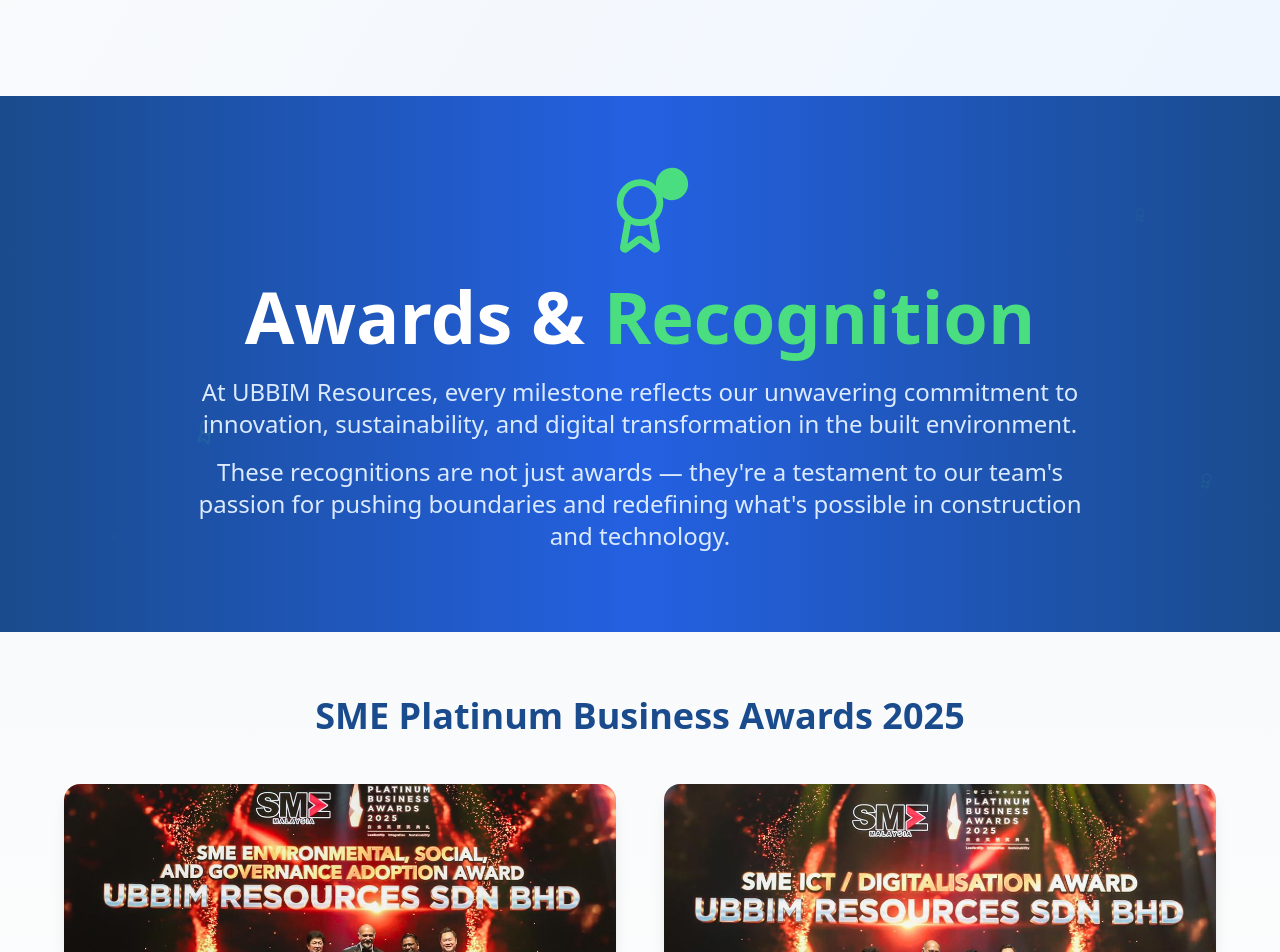
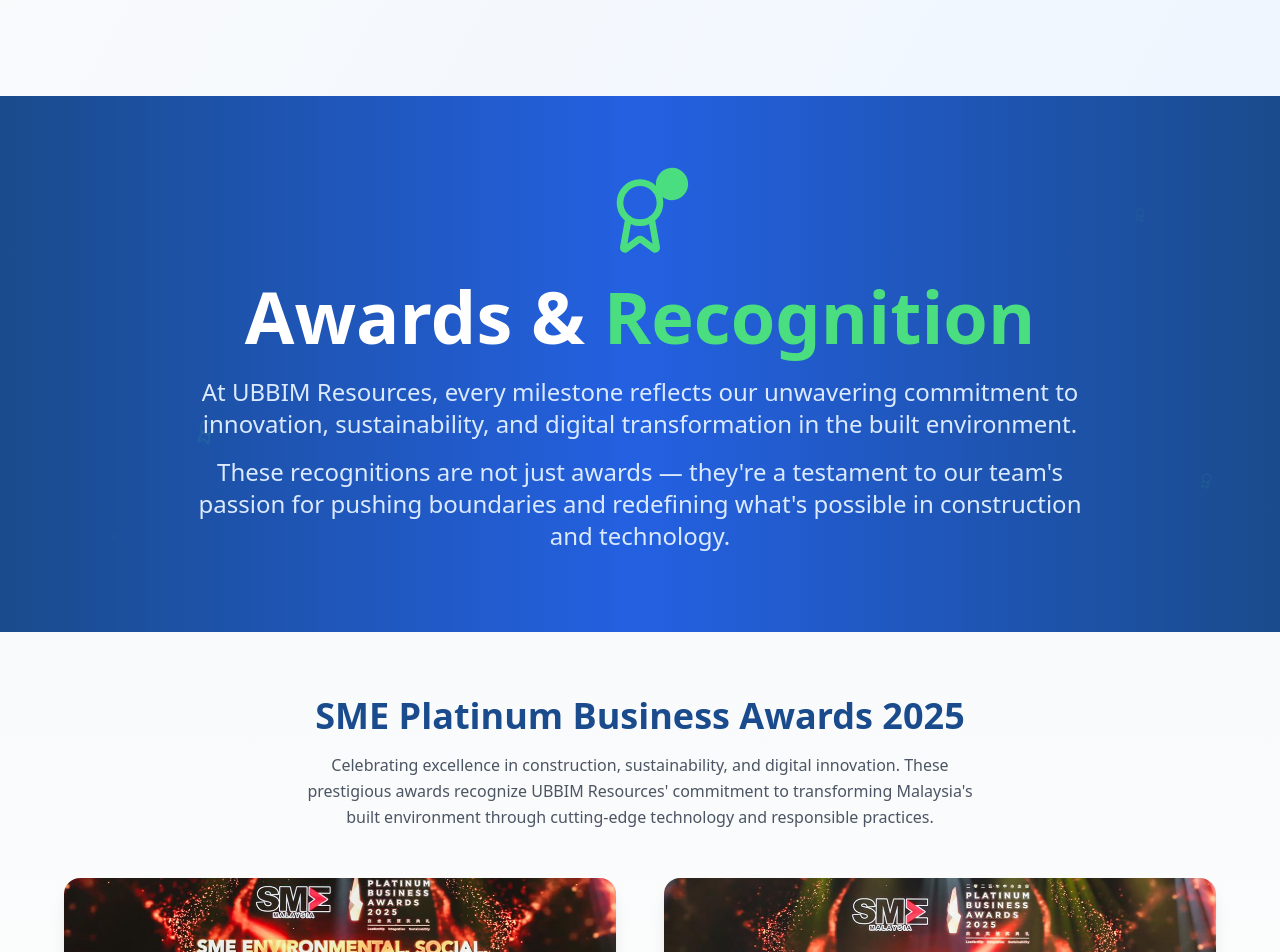
Before and after one commit to monsteryoda/Ubbim-app, a React (Vite) app: page /award in a window 1280 px wide. Shown: the top 952 px of the page. Built offline with nearby package versions, Linux system fonts and the light colour scheme.

Commit message:
[dyad] Added paragraph under h2 heading - wrote 1 file(s)

```diff
--- a/src/components/AwardFilters.tsx
+++ b/src/components/AwardFilters.tsx
@@ -24,6 +24,11 @@ const AwardFilters: React.FC<AwardFiltersProps> = ({
           <h2 className="text-4xl font-bold text-[#1A4B8C] mb-4">
             SME Platinum Business Awards 2025
           </h2>
+          <p className="text-gray-600 max-w-2xl mx-auto leading-relaxed">
+            Celebrating excellence in construction, sustainability, and digital innovation.
+            These prestigious awards recognize UBBIM Resources' commitment to transforming
+            Malaysia's built environment through cutting-edge technology and responsible practices.
+          </p>
         </div>
 
         <div className="grid grid-cols-1 lg:grid-cols-2 gap-12 max-w-6xl mx-auto">
```
